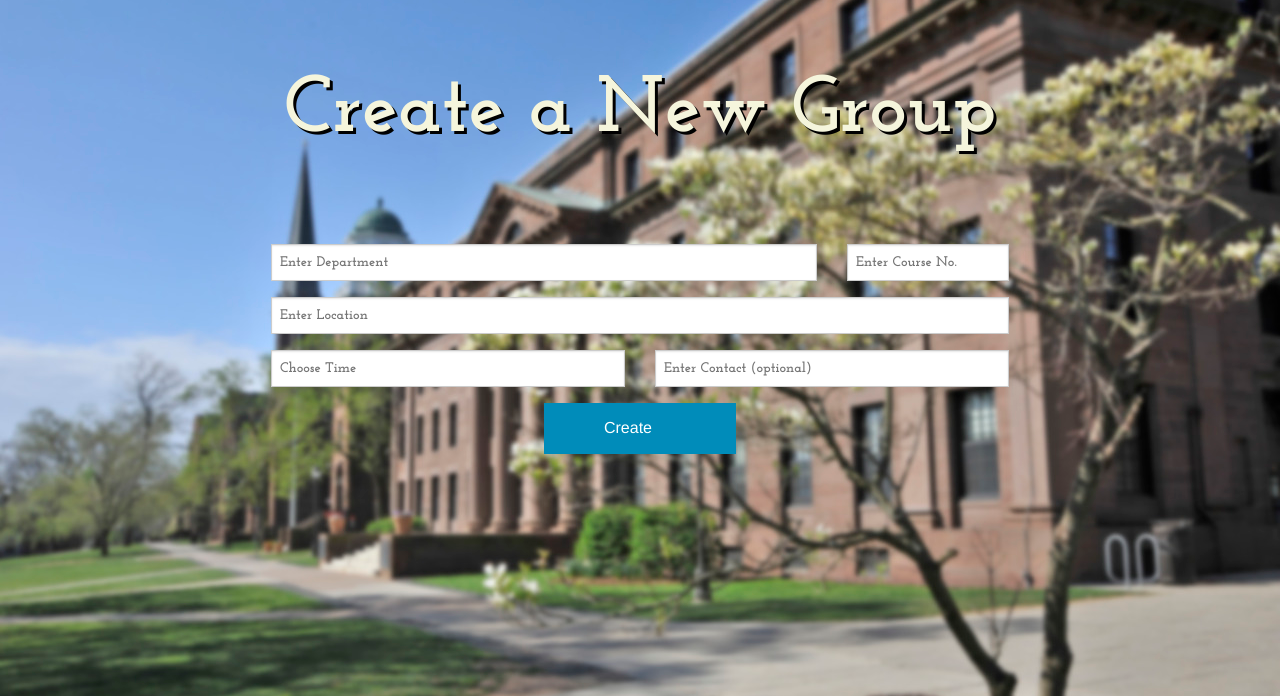
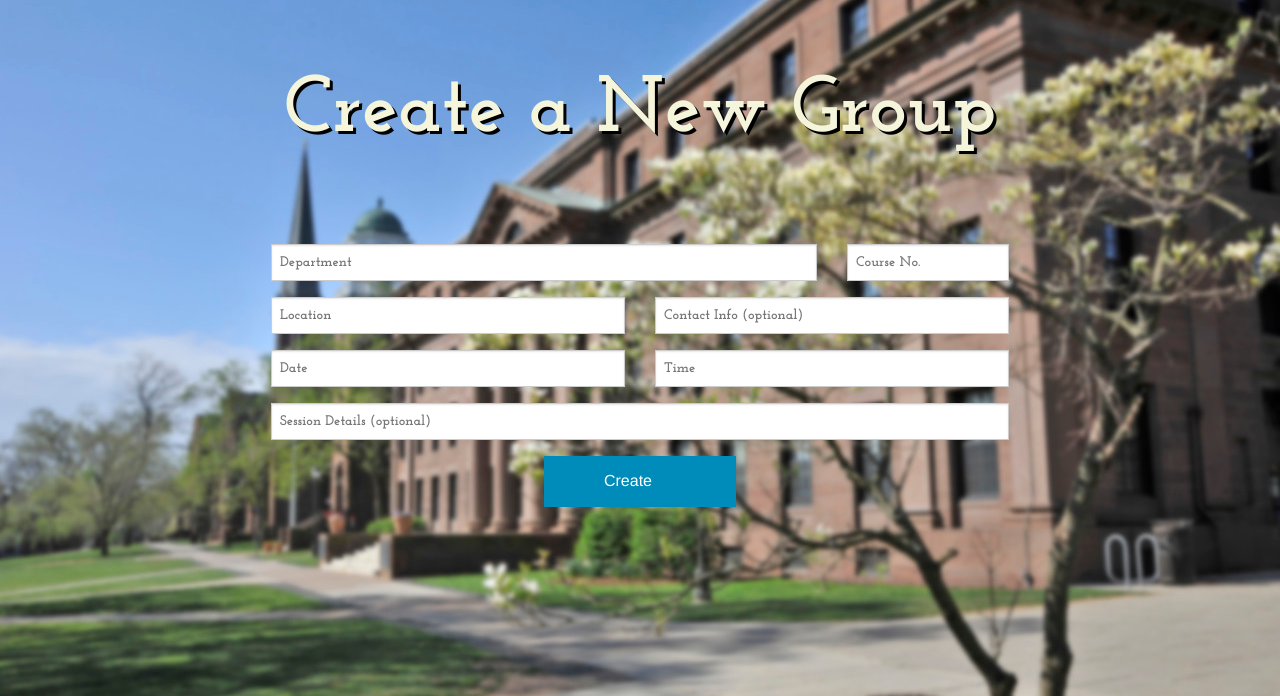
Before and after one commit to weshack/study_buddy, a Flask app: page /create in a window 1280 px wide. Shown: the part 45-741 px from the top of the page. Run offline with Flask 2, Linux system fonts and the light colour scheme; some libraries are stand-ins or nearby versions.

Commit message:
update create fields

```diff
--- a/static/js/create.js
+++ b/static/js/create.js
@@ -158,3 +158,5 @@ $(function() {
                 }
         });
 })
+
+$(selector).timeEntry();
--- a/templates/create.html
+++ b/templates/create.html
@@ -47,24 +47,32 @@
         <form action="new" method="post" class="create-forms" id="create-group">
             <div class="row">
                 <div class="large-9 columns">
-                    <input type="text" placeholder="Enter Department" name="department"
+                    <input type="text" placeholder="Department" name="department"
                     id="createdepartment" required/>
                 </div>
                 <div class="large-3 columns">
-                    <input type="text" placeholder="Enter Course No." name="course" required/>
+                    <input type="text" placeholder="Course No." name="course" required/>
+                </div>
+            </div>
+            <div class="row">
+                <div class="large-6 columns">
+                    <input type="text" placeholder="Location" name="location" required/>
+                </div>
+                <div class="large-6 columns">
+                    <input type="text" placeholder="Contact Info (optional)" name="attendees" />
+                </div>
+            </div>
+            <div class="row">
+                <div class="large-6 columns">
+                    <input type="text" placeholder="Date" name="date" required/>
+                </div>
+                <div class="large-6 columns">
+                    <input type="text" placeholder="Time" name="time" />
                 </div>
             </div>
             <div class="row">
                 <div class="large-12 columns">
-                    <input type="text" placeholder="Enter Location" name="location" required/>
-                </div>
-            </div>
-            <div class="row">
-                <div class="large-6 columns">
-                    <input type="text" placeholder="Choose Time" name="time" required/>
-                </div>
-                <div class="large-6 columns">
-                    <input type="text" placeholder="Enter Contact (optional)" name="attendees" />
+                    <input type="text" placeholder="Session Details (optional)" name="details" required/>
                 </div>
             </div>
             <div class="row small-centered" id="front-page-buttons">
```
Also changed, not shown: 1 other file.
